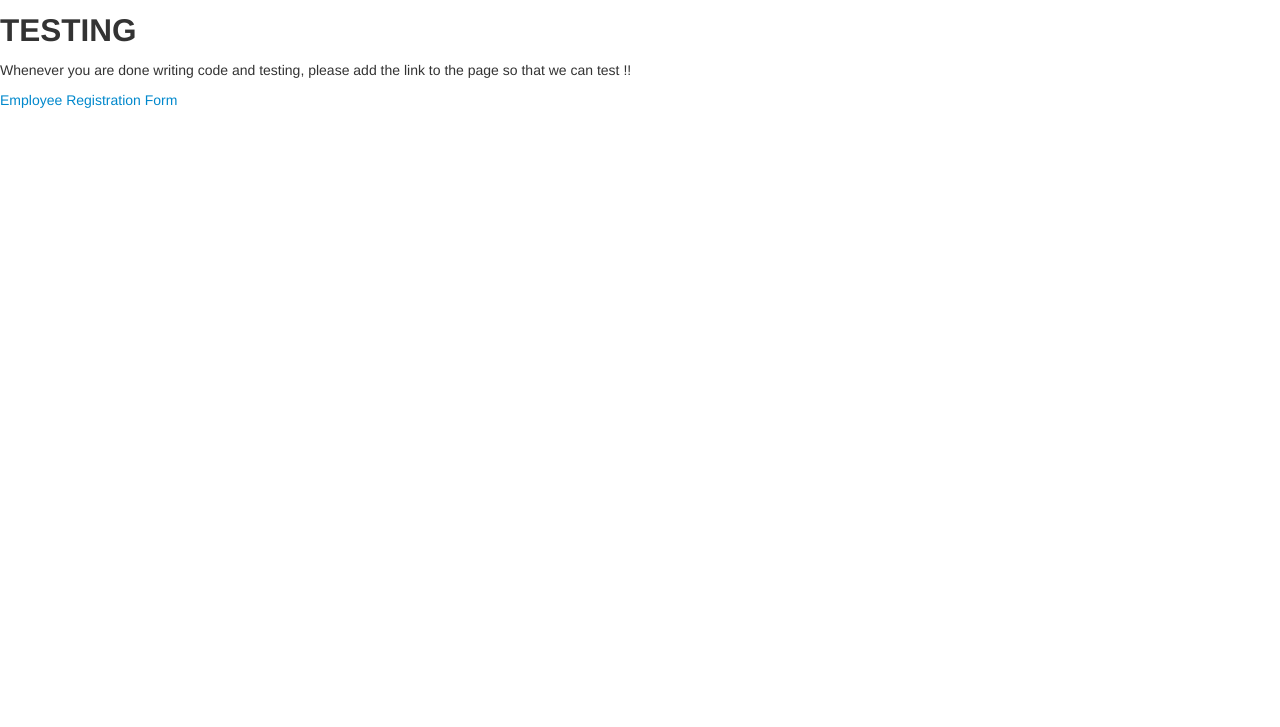
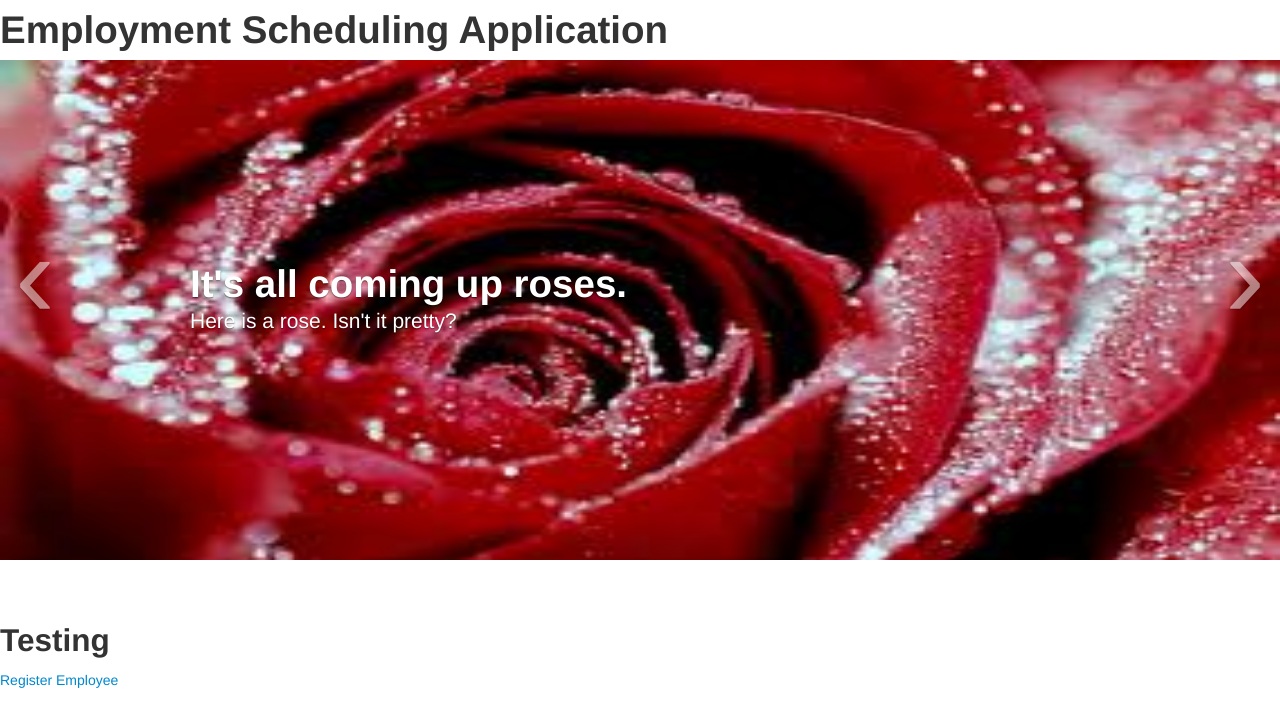
Before and after one commit to umworkma/Comp4350, a Flask app: page / in a window 1280 px wide. Shown: the top 727 px of the page. Run offline with Flask 2, Linux system fonts and the light colour scheme; some libraries are stand-ins or nearby versions.

Commit message:
Carosel is functional, but having issues finding the images in ESA/images.

```diff
--- a/ESA/templates/index.html
+++ b/ESA/templates/index.html
@@ -1,8 +1,97 @@
 {% extends "layout.html" %}
 {% block body %}
+<style>
+/* CUSTOMIZE THE CAROUSEL
+    -------------------------------------------------- */
 
-<h2>TESTING</h2>
-<p> Whenever you are done writing code and testing, please add the link to the
-page so that we can test !!</p>
-   <a href="/employee_reg_form.html">Employee Registration Form</a>
+    /* Carousel base class */
+    .carousel {
+      margin-bottom: 60px;
+    }
+
+    .carousel .container {
+      position: relative;
+      z-index: 9;
+    }
+
+    .carousel-control {
+      height: 80px;
+      margin-top: 0;
+      font-size: 120px;
+      text-shadow: 0 1px 1px rgba(0,0,0,.4);
+      background-color: transparent;
+      border: 0;
+      z-index: 10;
+    }
+
+    .carousel .item {
+      height: 500px;
+    }
+    .carousel img {
+      position: absolute;
+      top: 0;
+      left: 0;
+      min-width: 100%;
+      height: 500px;
+    }
+
+    .carousel-caption {
+      background-color: transparent;
+      position: static;
+      max-width: 550px;
+      padding: 0 20px;
+      margin-top: 200px;
+    }
+    .carousel-caption h1,
+    .carousel-caption .lead {
+      margin: 0;
+      line-height: 1.25;
+      color: #fff;
+      text-shadow: 0 1px 1px rgba(0,0,0,.4);
+    }
+    .carousel-caption .btn {
+      margin-top: 10px;
+    }
+</style>
+
+<h1>Employment Scheduling Application</h1>
+<!-- Carousel
+================================================== -->
+    <div id="myCarousel" class="carousel slide">
+		<div class="carousel-inner">
+			<div class="item active">
+				<img src="../images/random-rose.jpg" alt="">
+				<div class="container">
+					<div class="carousel-caption">
+					  <h1>It's all coming up roses.</h1>
+					  <p class="lead">Here is a rose. Isn't it pretty?</p>
+					</div>
+				</div>
+			</div>
+			<div class="item">
+				<img src="../images/awesome-marketing-post.jpg" alt="">
+				<div class="container">
+					<div class="carousel-caption">
+						<h1>Awesome Co. is awesome.</h1>
+						<p class="lead">Oh yeah. We're just that cool.</p>
+					</div>
+				</div>
+			</div>
+			<div class="item">
+				<img src="../images/all-the-data.png" alt="">
+				<div class="container">
+					<div class="carousel-caption">
+						<h1>Omnomnom data!</h1>
+						<p class="lead">Gimme. Now!</p>
+					</div>
+				</div>
+			</div>
+		</div>
+		<a class="left carousel-control" href="#myCarousel" data-slide="prev">&lsaquo;</a>
+		<a class="right carousel-control" href="#myCarousel" data-slide="next">&rsaquo;</a>
+    </div><!-- /.carousel -->
+
+<h2>Testing</h2>
+<a href="employee_reg_form.html">Register Employee</a>
+
 {% endblock %}
```
Also changed, not shown: ESA/images/all-the-data.png (added), ESA/images/awesome-marketing-post.jpg (added), ESA/images/random-rose.jpg (added).
